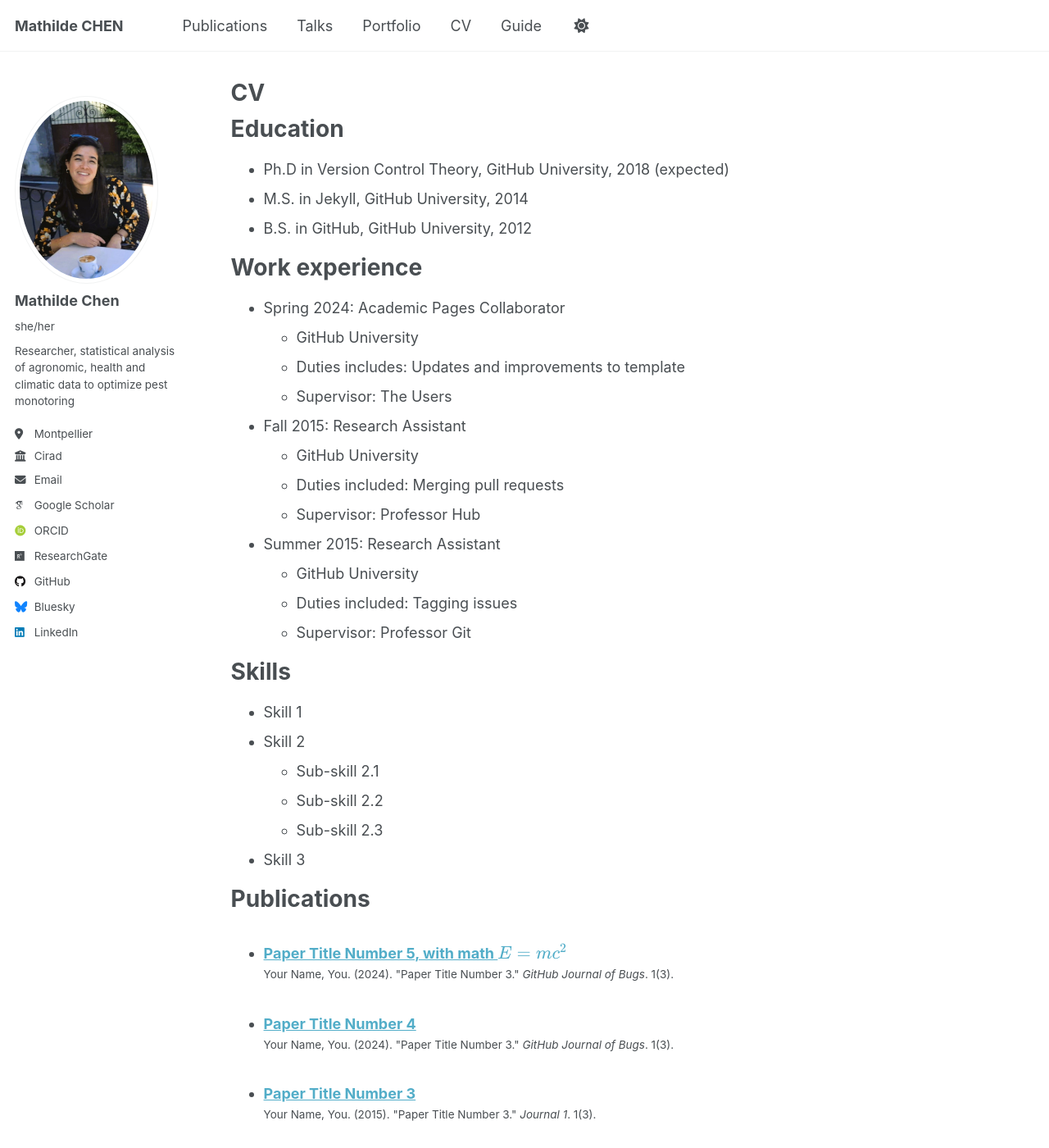
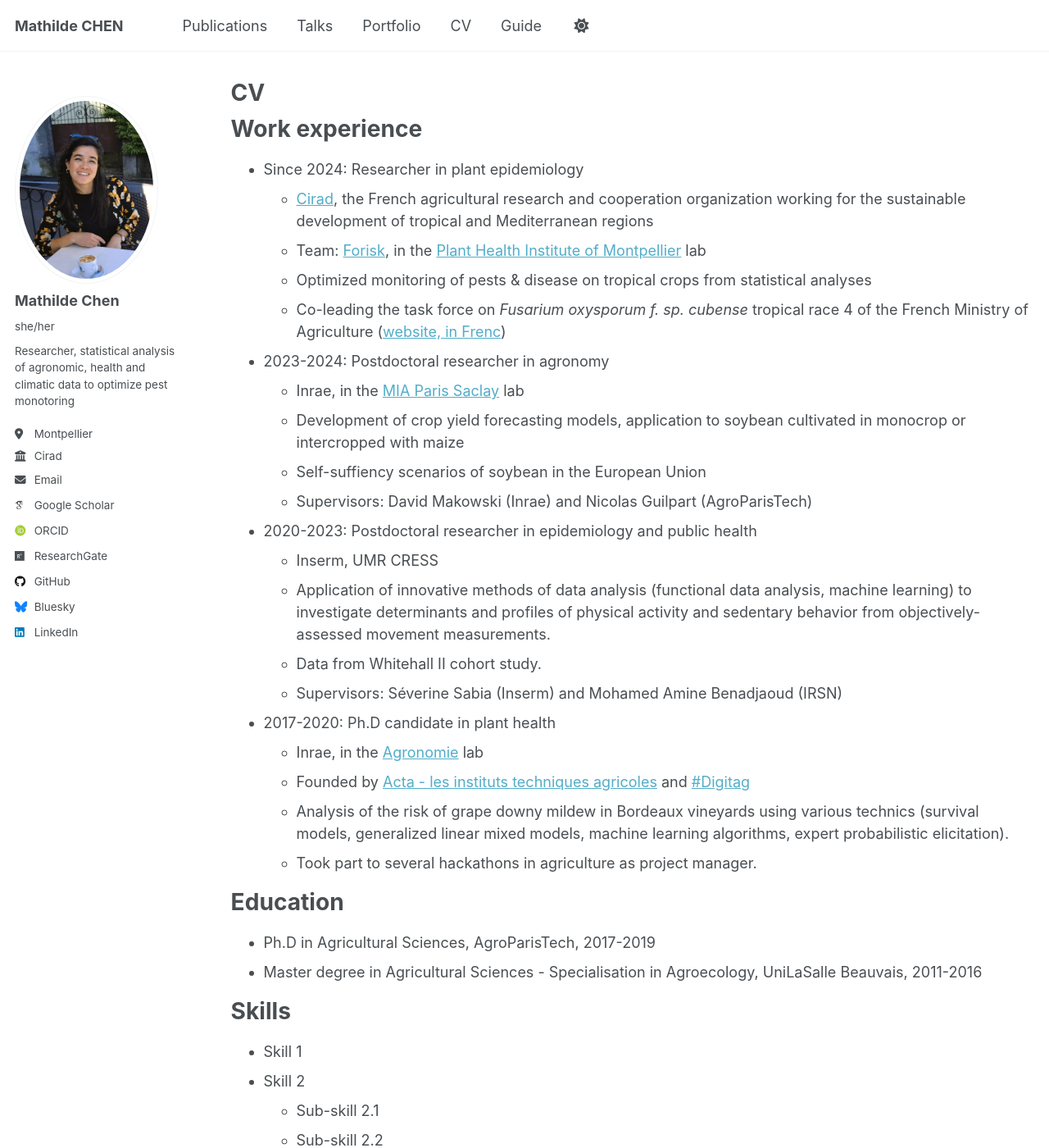
Before and after one commit to MathildeChen/MathildeChen.github.io, a Jekyll site: the page built from _pages/cv.md, in a window 1280 px wide and 1400 px high. Shown: the whole window at 82% size. Built offline with Jekyll 4.4.1, drawn with Linux system fonts in a browser that asks for light colours; some web fonts are replaced; a script that is not in the unit is left out; some of the changed text lies outside the part shown.

Commit message:
Update cv.md

```diff
--- a/_pages/cv.md
+++ b/_pages/cv.md
@@ -9,28 +9,38 @@ redirect_from:
 
 {% include base_path %}
 
+Work experience
+======
+* Since 2024: Researcher in plant epidemiology
+  * [Cirad](https://www.cirad.fr/en), the French agricultural research and cooperation organization working for the sustainable development of tropical and Mediterranean regions
+  * Team: [Forisk](https://umr-phim.cirad.fr/recherche/comprendre-les-epidemies-dans-les-champs-prism/equipe-forisk), in the [Plant Health Institute of Montpellier](https://umr-phim.cirad.fr/) lab
+  * Optimized monitoring of pests & disease on tropical crops from statistical analyses
+  * Co-leading the task force on _Fusarium oxysporum f. sp. cubense_ tropical race 4 of the French Ministry of Agriculture ([website, in Frenc](https://plateforme-esv.fr/thematiques/GTQFocTR4))
+
+* 2023-2024: Postdoctoral researcher in agronomy
+  * Inrae, in the [MIA Paris Saclay](https://mia-ps.inrae.fr/) lab
+  * Development of crop yield forecasting models, application to soybean cultivated in monocrop or intercropped with maize
+  * Self-suffiency scenarios of soybean in the European Union
+  * Supervisors: David Makowski (Inrae) and Nicolas Guilpart (AgroParisTech)
+
+* 2020-2023: Postdoctoral researcher in epidemiology and public health
+  * Inserm, UMR CRESS
+  * Application of innovative methods of data analysis (functional data analysis, machine learning) to investigate determinants and profiles of physical activity and sedentary behavior from objectively-assessed movement measurements.
+  * Data from Whitehall II cohort study.
+  * Supervisors: Séverine Sabia (Inserm) and Mohamed Amine Benadjaoud (IRSN)
+
+* 2017-2020: Ph.D candidate in plant health
+  * Inrae, in the [Agronomie](https://agronomie.versailles-saclay.hub.inrae.fr/productions/theses-et-rapports/these-mathilde-chen) lab
+  * Founded by [Acta - les instituts techniques agricoles](https://www.acta.asso.fr/) and [#Digitag](https://www.hdigitag.fr/la-recherche/les-projets-digitag/doctorants/these-soutenue-mathilde-chen)
+  * Analysis of the risk of grape downy mildew in Bordeaux vineyards using various technics (survival models, generalized linear mixed models, machine learning algorithms, expert probabilistic elicitation).
+  * Took part to several hackathons in agriculture as project manager.
+
+
+
 Education
 ======
-* Ph.D in Version Control Theory, GitHub University, 2018 (expected)
-* M.S. in Jekyll, GitHub University, 2014
-* B.S. in GitHub, GitHub University, 2012
-
-Work experience
-======
-* Spring 2024: Academic Pages Collaborator
-  * GitHub University
-  * Duties includes: Updates and improvements to template
-  * Supervisor: The Users
-
-* Fall 2015: Research Assistant
-  * GitHub University
-  * Duties included: Merging pull requests
-  * Supervisor: Professor Hub
-
-* Summer 2015: Research Assistant
-  * GitHub University
-  * Duties included: Tagging issues
-  * Supervisor: Professor Git
+* Ph.D in Agricultural Sciences, AgroParisTech, 2017-2019
+* Master degree in Agricultural Sciences - Specialisation in Agroecology, UniLaSalle Beauvais, 2011-2016
 
 Skills
 ======
@@ -41,6 +51,7 @@ Skills
   * Sub-skill 2.3
 * Skill 3
 
+<!--
 Publications
 ======
   <ul>{% for post in site.publications reversed %}
@@ -61,4 +72,4 @@ Teaching
 
 Service and leadership
 ======
-* Currently signed in to 43 different slack teams
+* Currently signed in to 43 different slack teams -->
```
